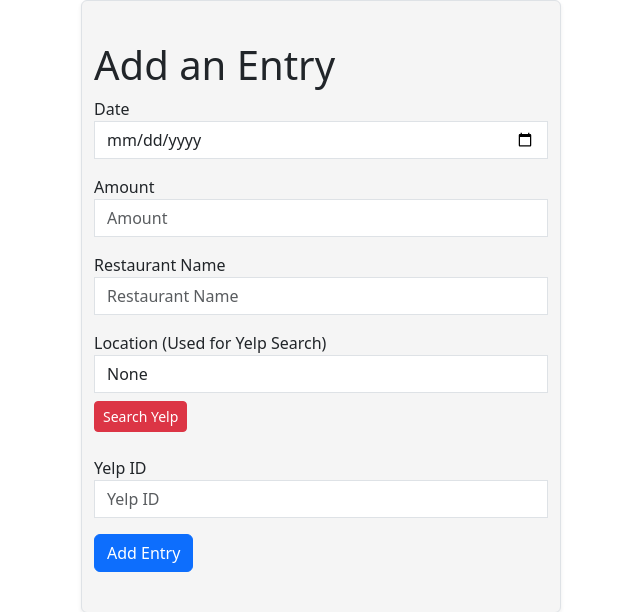
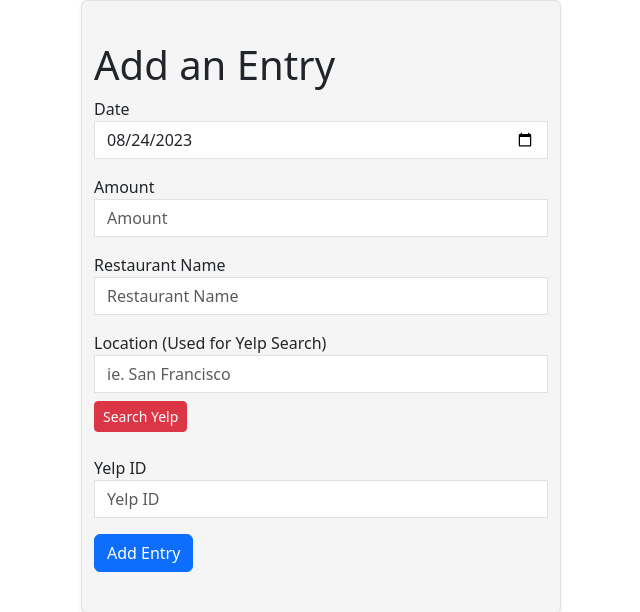
Before and after one commit to dtran415/EatOutTracker, a Flask app: page /entries in a window 1280 px wide. Shown: the part 104-716 px from the top of the page, without its empty margins (319-959 px from the left). Run offline with Flask 3, Linux system fonts and the light colour scheme; the visitor is signed in with stand-in values (Sample User, id 1); some libraries are stand-ins or nearby versions.

Commit message:
Fixed default location showing only first word or None. Firxed calendar rows getting cut off. Added default date to today for add entry

```diff
--- a/eot_calendar/helpers.py
+++ b/eot_calendar/helpers.py
@@ -36,7 +36,7 @@
 			<div class="col grid-cell border"><div><div><span>Saturday</span></div></div></div>
 		</div>"""
     found = False
-    for i in range(0, 5):
+    while start < end:
         html += '<div class="row calendar-week">'
         for j in range(0,7):
             # start adding date info when the first day of the week is found
--- a/eot_calendar/routes.py
+++ b/eot_calendar/routes.py
@@ -58,6 +58,8 @@ def add_entry_page():
     # if supplying a date prepopulate date
     if request.args.get('date'):
         form.date.data = datetime.strptime(request.args.get('date'), '%Y-%m-%d').date()
+    else:
+        form.date.data = date.today()
 
     return render_template('entry_add.html', current_user=current_user, form=form)
 
--- a/templates/entry_add.html
+++ b/templates/entry_add.html
@@ -23,7 +23,7 @@
 
             <p>
                 <label for="location">Location (Used for Yelp Search)</label>
-                <input class="form-control yelp-param" id="location" placeholder="ie. San Francisco" value={{current_user.default_location}}>
+                <input class="form-control yelp-param" id="location" placeholder="ie. San Francisco" value="{{current_user.default_location or ""}}"">
                 <button type='button' class='btn btn-sm btn-danger my-2' id="search-yelp">Search Yelp</button>
             </p>
 
```
